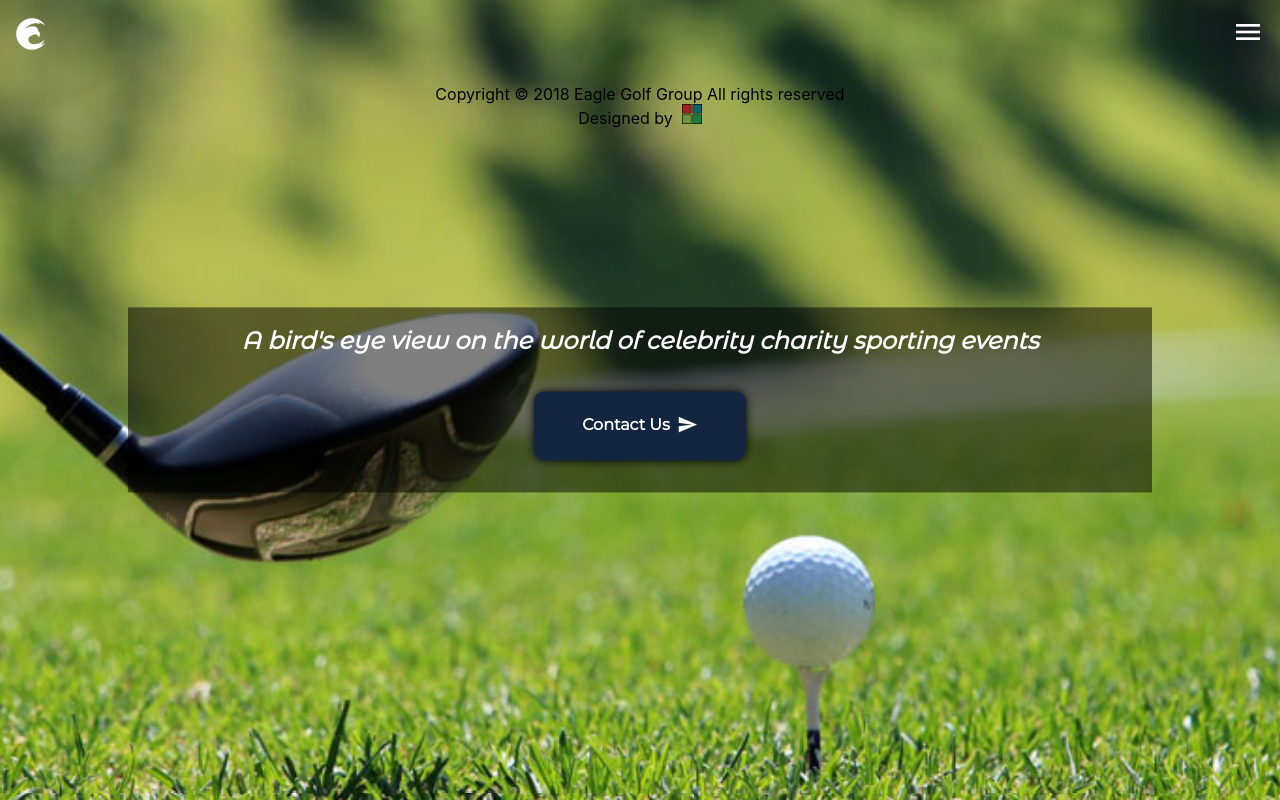
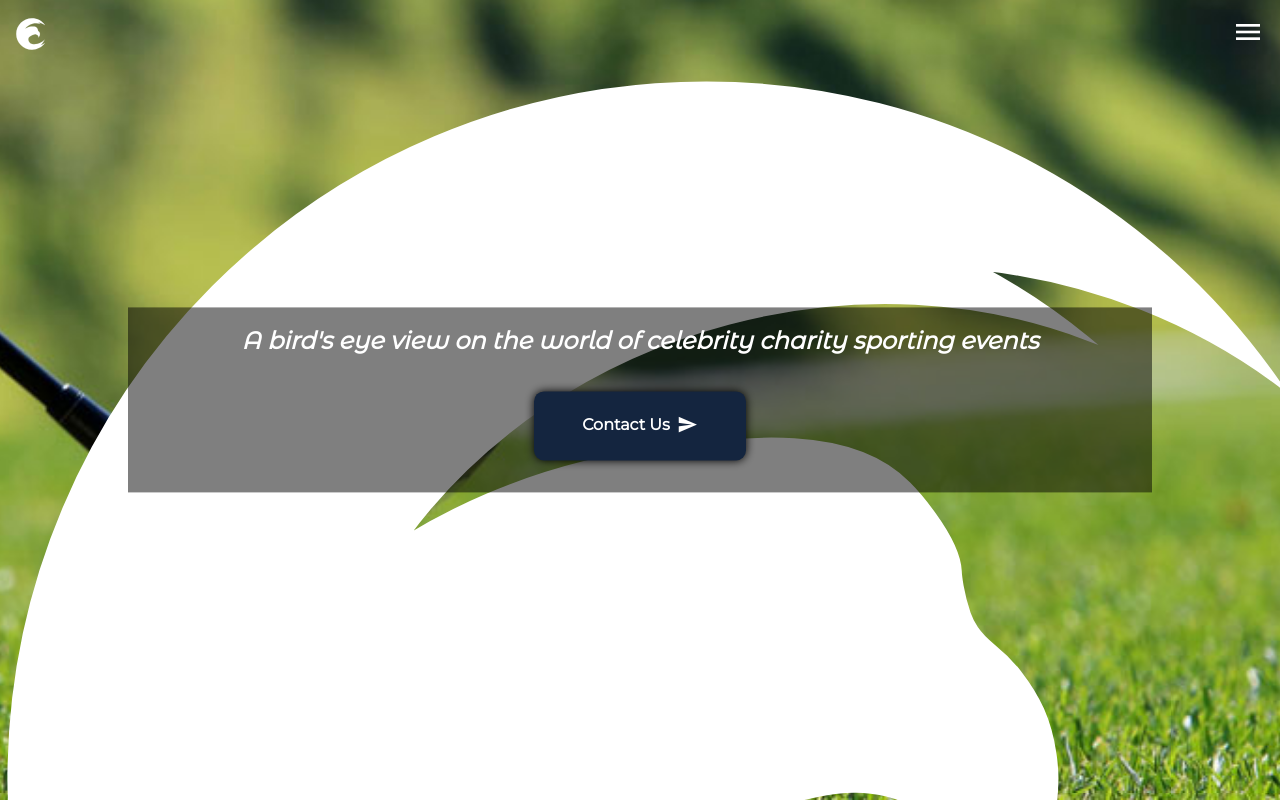
Before and after one commit to annaszalkiewicz/eaglegolfgroup, a React (Create React App) app: page / in a window 1280 px wide. Shown: the top 800 px of the page. Built offline with nearby package versions, Linux system fonts and the light colour scheme.

Commit message:
Add home-logo

```diff
--- a/src/js/Home.js
+++ b/src/js/Home.js
@@ -2,11 +2,13 @@ import React, { Component } from "react";
 import Header from "./Header";
 import Footer from "./Footer";
 import Carousel from "./Carousel";
+import Logo from "../img/logo-white.svg";
+
 
 class Home extends Component {
   render() {
     return (
-      <div className="container">
+      <div className="container" id="home">
         <Header />
         <Carousel />
         <div className="hero-text">
@@ -15,6 +17,12 @@ class Home extends Component {
           </h2>
           <button className="btn-primary">Contact Us <i className="material-icons btn-carousel">send</i></button>
         </div>
+        <main>
+          <div className="home-logo">
+           <img src={Logo} alt="Eagle Golf Group logo"/>
+           <h2>Eagle Golf Group</h2>
+          </div>
+        </main>
         <Footer />
       </div>
     );
```
